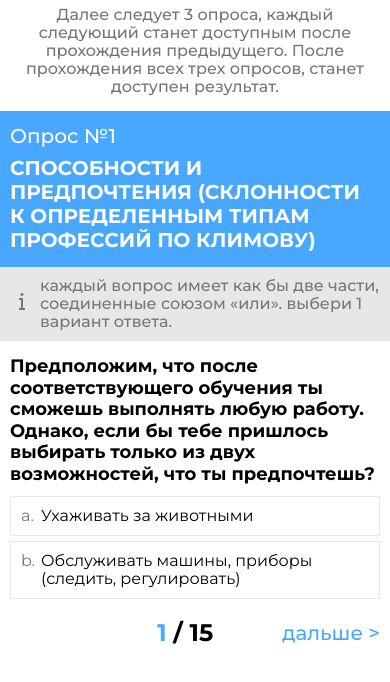
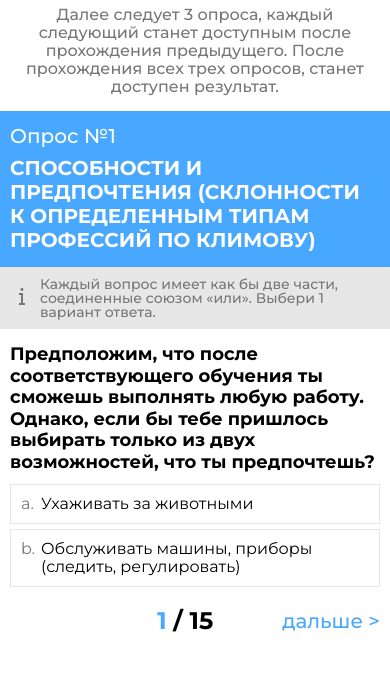
Before and after one commit to on3ginnn/testing, a plain HTML site: page index.html in a window 390 px wide. Shown: the part 126-808 px from the top of the page. Drawn offline with Linux system fonts and the light colour scheme.

Commit message:
fix: link urls

```diff
--- a/static/css/reset.css
+++ b/static/css/reset.css
@@ -1,14 +1,14 @@
 @font-face {
     font-family: "Montserrat-Regular";
-    src: url(/static/font/Montserrat/static/Montserrat-Regular.ttf);
+    src: url(../font/Montserrat/static/Montserrat-Regular.ttf);
 }
 @font-face {
     font-family: "Montserrat-Medium";
-    src: url(/static/font/Montserrat/static/Montserrat-Medium.ttf);
+    src: url(../font/Montserrat/static/Montserrat-Medium.ttf);
 }
 @font-face {
     font-family: "Montserrat-Bold";
-    src: url(/static/font/Montserrat/static/Montserrat-Bold.ttf);
+    src: url(../font/Montserrat/static/Montserrat-Bold.ttf);
 }
 
 *{
--- a/static/css/style.css
+++ b/static/css/style.css
@@ -48,7 +48,7 @@ h1{
     font-family: var(--montserrat-medium);
 }
 .test_tip:before{
-    content: url(/static/img/i.svg);
+    content: url(../img/i.svg);
     position: absolute;
     top: 50%;
     transform: translateY(-50%);
@@ -176,8 +176,9 @@ section{
         border-radius: 0;
     }
     .test__tip{
-        text-transform: lowercase;
+        font-size: 14px;
         padding: 10px 10px;
+        line-height: 100%;
     }
     .test_tip{
         padding-left: 40px;
```
Also changed, not shown: index.html (line endings or trailing spaces).
